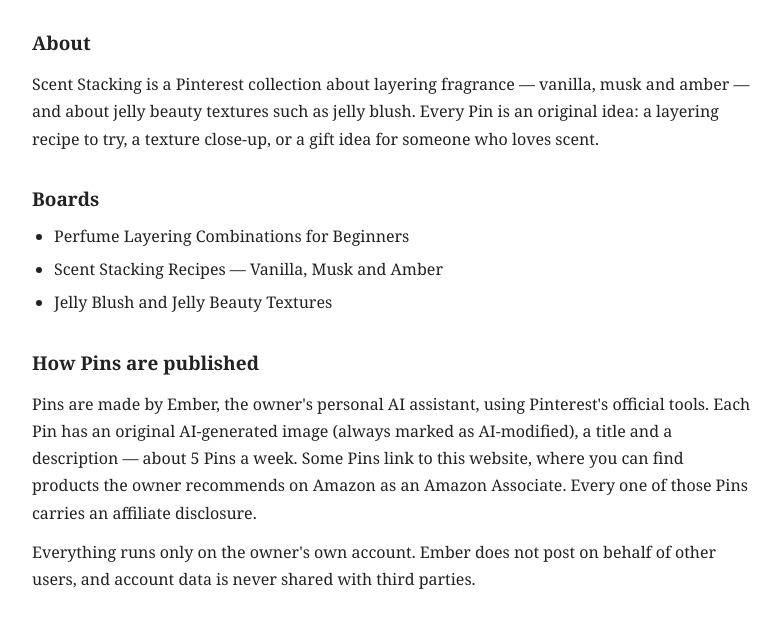
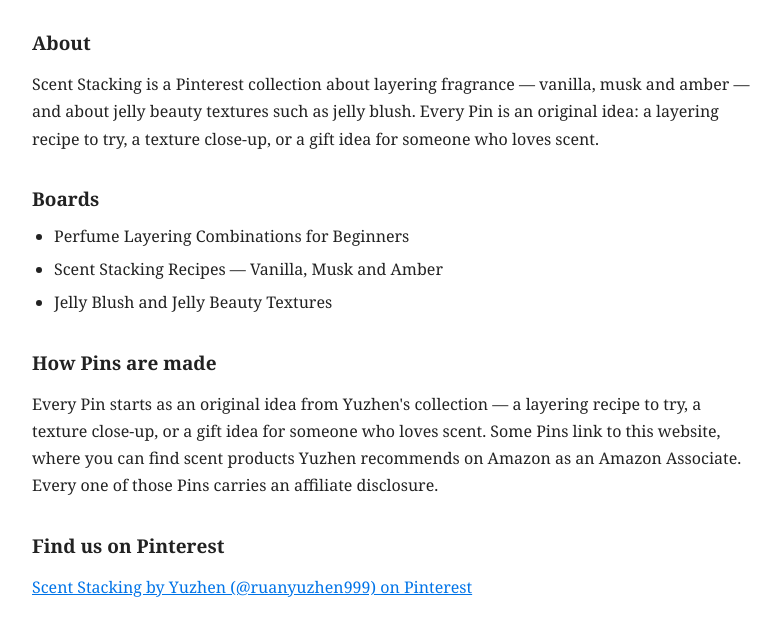
Before and after one commit to jottuyhoa2-beep/ember-pinterest-publisher, a plain HTML site: page index.html in a window 1280 px wide. Shown: the part 158-778 px from the top of the page, without its empty margins (248-1029 px from the left). Drawn offline with Linux system fonts and the light colour scheme.

Commit message:
Add files via upload

```diff
--- a/index.html
+++ b/index.html
@@ -31,9 +31,8 @@
     <li>Jelly Blush and Jelly Beauty Textures</li>
   </ul>
 
-  <h2>How Pins are published</h2>
-  <p>Pins are made by Ember, the owner's personal AI assistant, using Pinterest's official tools. Each Pin has an original AI-generated image (always marked as AI-modified), a title and a description — about 5 Pins a week. Some Pins link to this website, where you can find products the owner recommends on Amazon as an Amazon Associate. Every one of those Pins carries an affiliate disclosure.</p>
-  <p>Everything runs only on the owner's own account. Ember does not post on behalf of other users, and account data is never shared with third parties.</p>
+  <h2>How Pins are made</h2>
+  <p>Every Pin starts as an original idea from Yuzhen's collection — a layering recipe to try, a texture close-up, or a gift idea for someone who loves scent. Some Pins link to this website, where you can find scent products Yuzhen recommends on Amazon as an Amazon Associate. Every one of those Pins carries an affiliate disclosure.</p>
 
   <h2>Find us on Pinterest</h2>
   <p><a href="https://www.pinterest.com/ruanyuzhen999/">Scent Stacking by Yuzhen (@ruanyuzhen999) on Pinterest</a></p>
```
